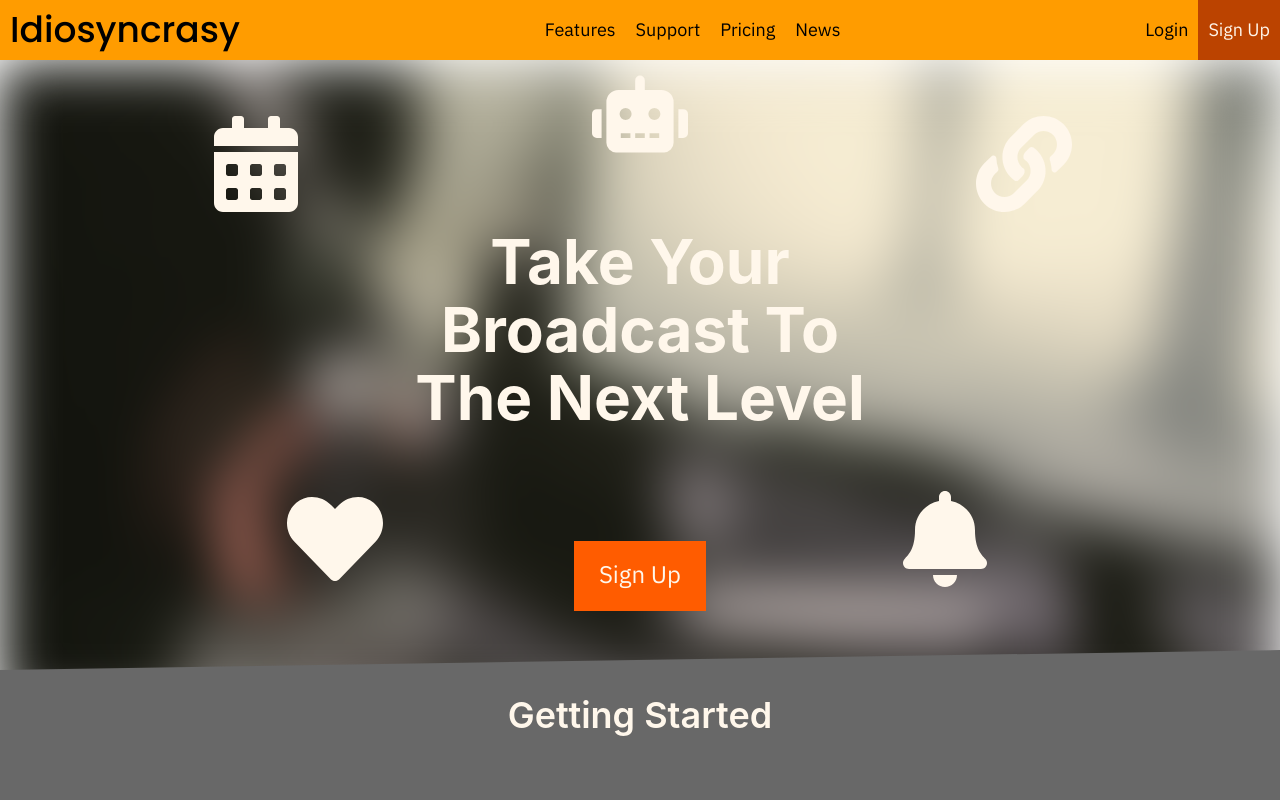
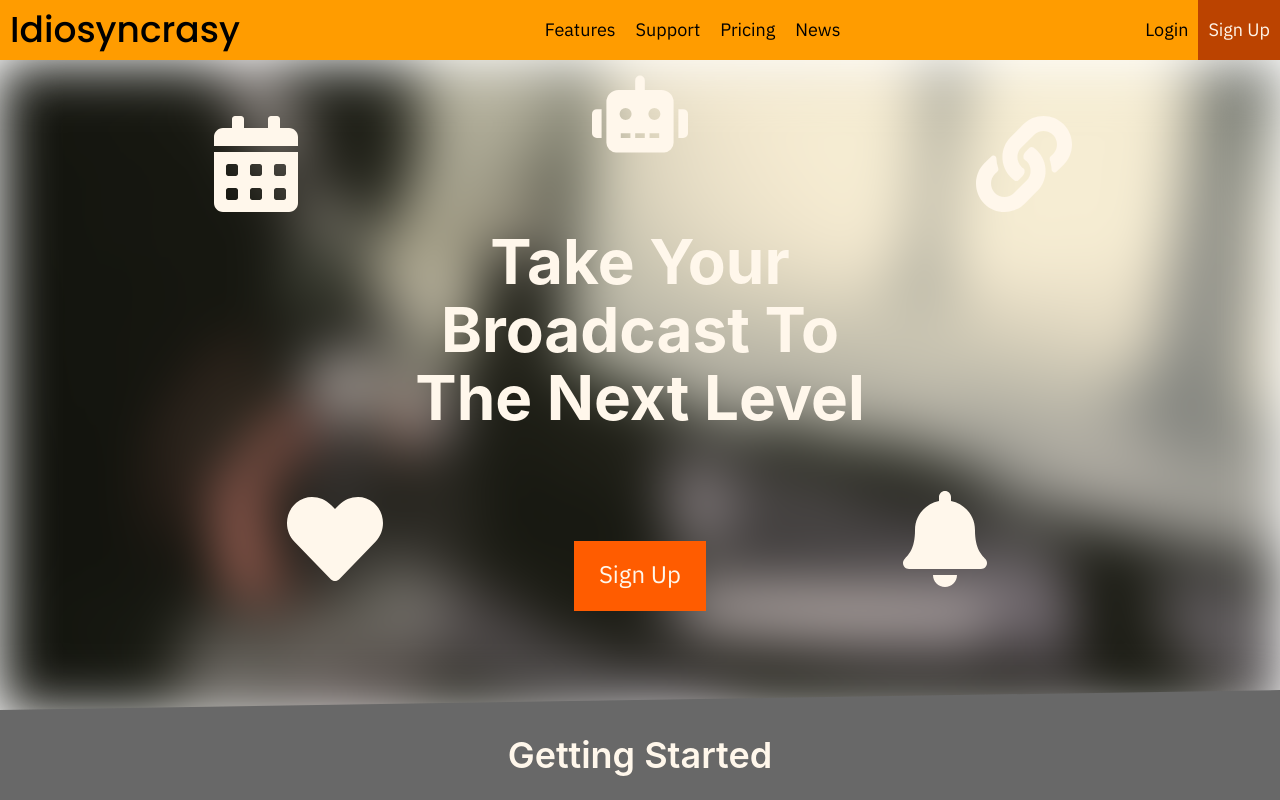
Before and after one commit to cmgriffing/idiosyncrasy, a Gatsby site: page / in a window 1280 px wide. Shown: the top 800 px of the page. Built offline with nearby package versions, Linux system fonts and the light colour scheme; Gatsby itself is replaced by a stand-in of ours.

Commit message:
fix(hero.js): fix hero component height

```diff
--- a/src/components/hero.js
+++ b/src/components/hero.js
@@ -10,8 +10,14 @@ const StyledInnerWrapper = styled.div`
   display: flex;
   flex-direction: column;
   justify-content: flex-start;
-  height: 80vh;
+  height: 50vh;
   width: 100%;
+  @media (min-width: ${breakpoints.tablet}px) {
+    min-height: 70vh;
+  }
+  @media (min-width: ${breakpoints.medium}px) {
+    min-height: 85vh;
+  }
 `
 
 const HeroBackground = styled.div`
```
